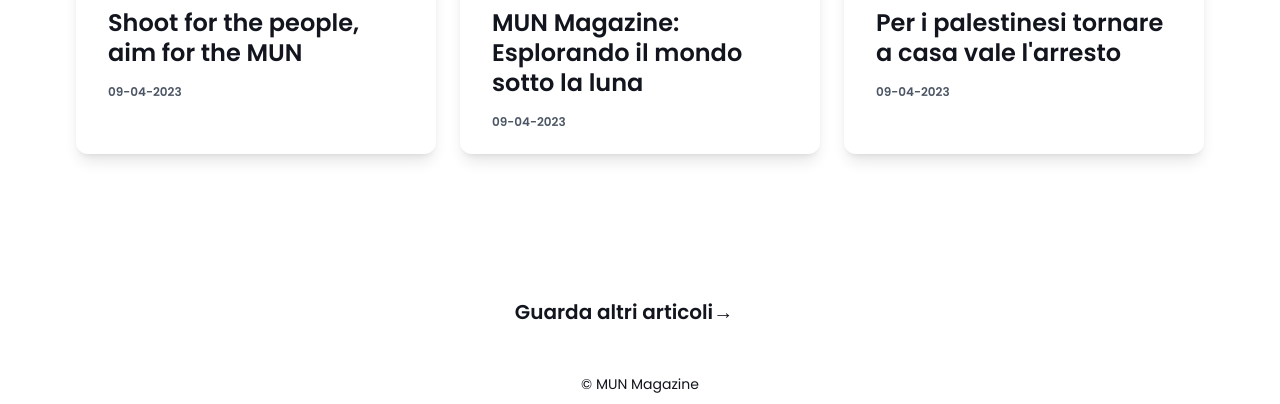
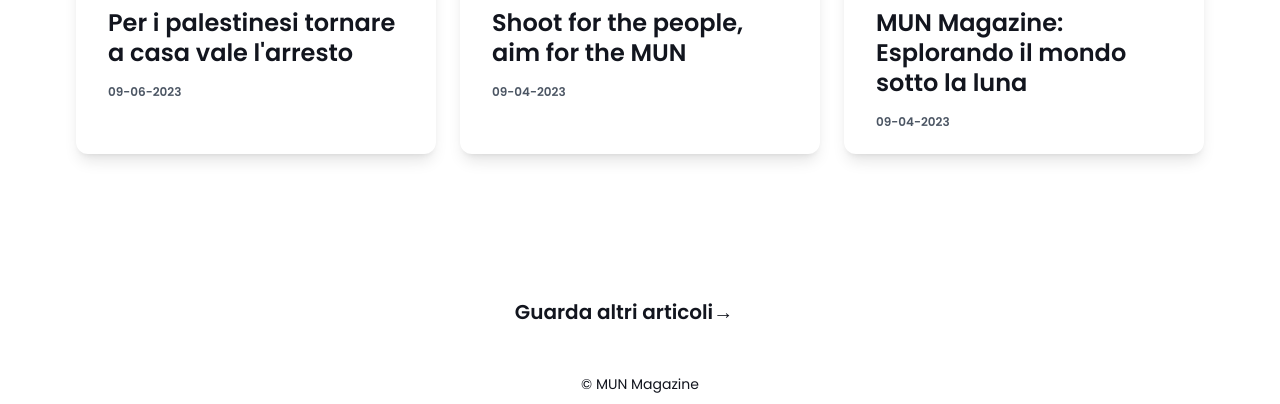
Before and after one commit to Francesco-Fera/mun-magazine, an Astro site: page / in a window 1280 px wide. Shown: the part 603-1007 px from the top of the page. Built offline with nearby package versions, Linux system fonts and the light colour scheme; Astro itself is replaced by a stand-in of ours; a web font is replaced by a local one.

Commit message:
fix post date

```diff
--- a/src/pages/posts/per-i-palestinesi-tornare-a-casa-vale-arresto.md
+++ b/src/pages/posts/per-i-palestinesi-tornare-a-casa-vale-arresto.md
@@ -1,6 +1,6 @@
 ---
 title: "Per i palestinesi tornare a casa vale l'arresto"
-pubDate: "2023-09-04"
+pubDate: "2023-09-06"
 slug: "per-i-palestinesi-tornare-a-casa-vale-l-arresto"
 description: "Per i Palestinesi tornare a casa vale l’arresto: Il 31 agosto Israele arresta  arresta Khaled El Qaisi"
 hero: "/images/khaled-el-qaisi.png"
```
